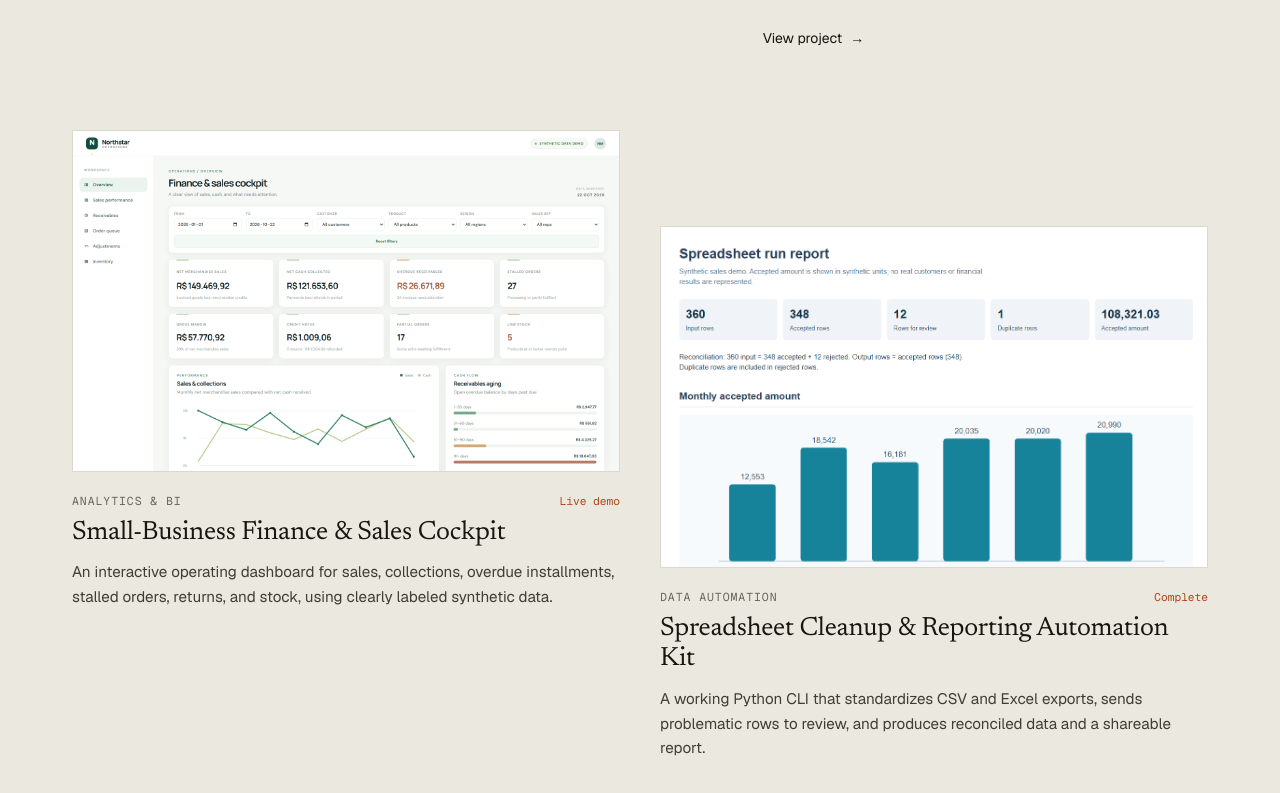
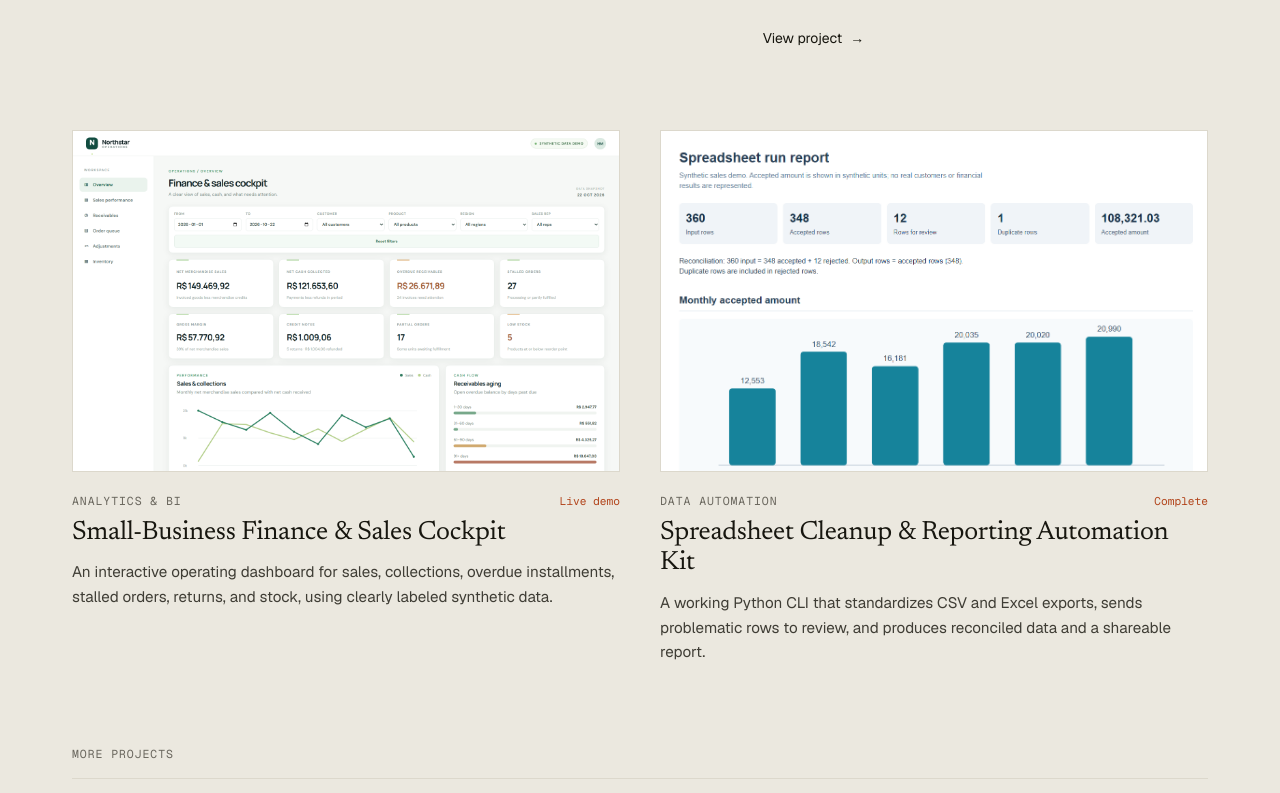
Before and after one commit to hmantovani/com, a Next.js app: page / in a window 1280 px wide. Shown: the part 2347-3140 px from the top of the page. Built offline with nearby package versions, Linux system fonts and the light colour scheme.

Commit message:
fix: align independent project cards

```diff
--- a/src/app/page.tsx
+++ b/src/app/page.tsx
@@ -150,10 +150,10 @@ export default function HomePage() {
             </div>
           </Link>
 
-          {/* Demos with screenshots: offset two-up */}
+          {/* Demos with screenshots */}
           <div className="mt-20 grid gap-14 md:grid-cols-2 md:gap-10">
-            {withImage.map((p, i) => (
-              <Link key={p.slug} href={`/projects/${p.slug}`} className={`group block ${i % 2 ? 'md:mt-24' : ''}`} data-reveal>
+            {withImage.map((p) => (
+              <Link key={p.slug} href={`/projects/${p.slug}`} className="group block" data-reveal>
                 <ProjectFrame project={p} />
                 <div className="mt-5 flex items-baseline justify-between gap-4">
                   <p className="eyebrow">{p.category}</p>
```
